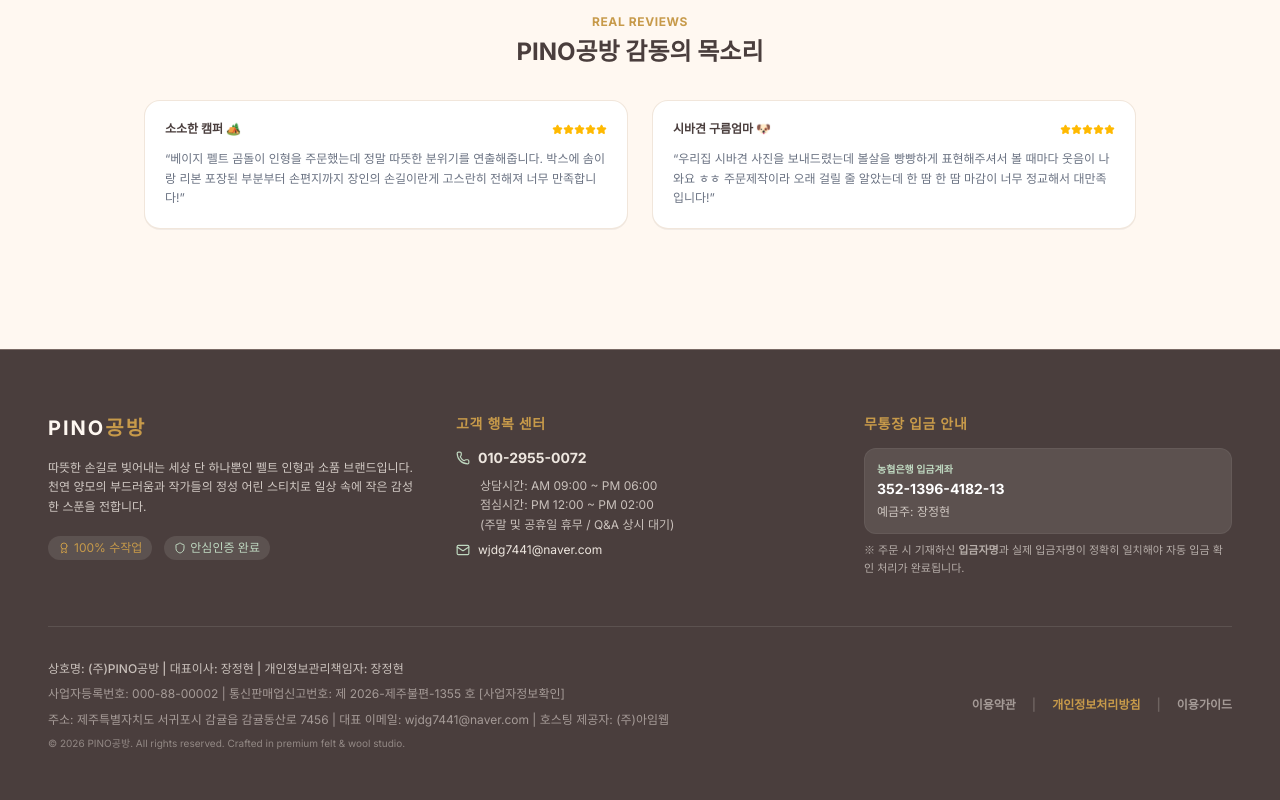
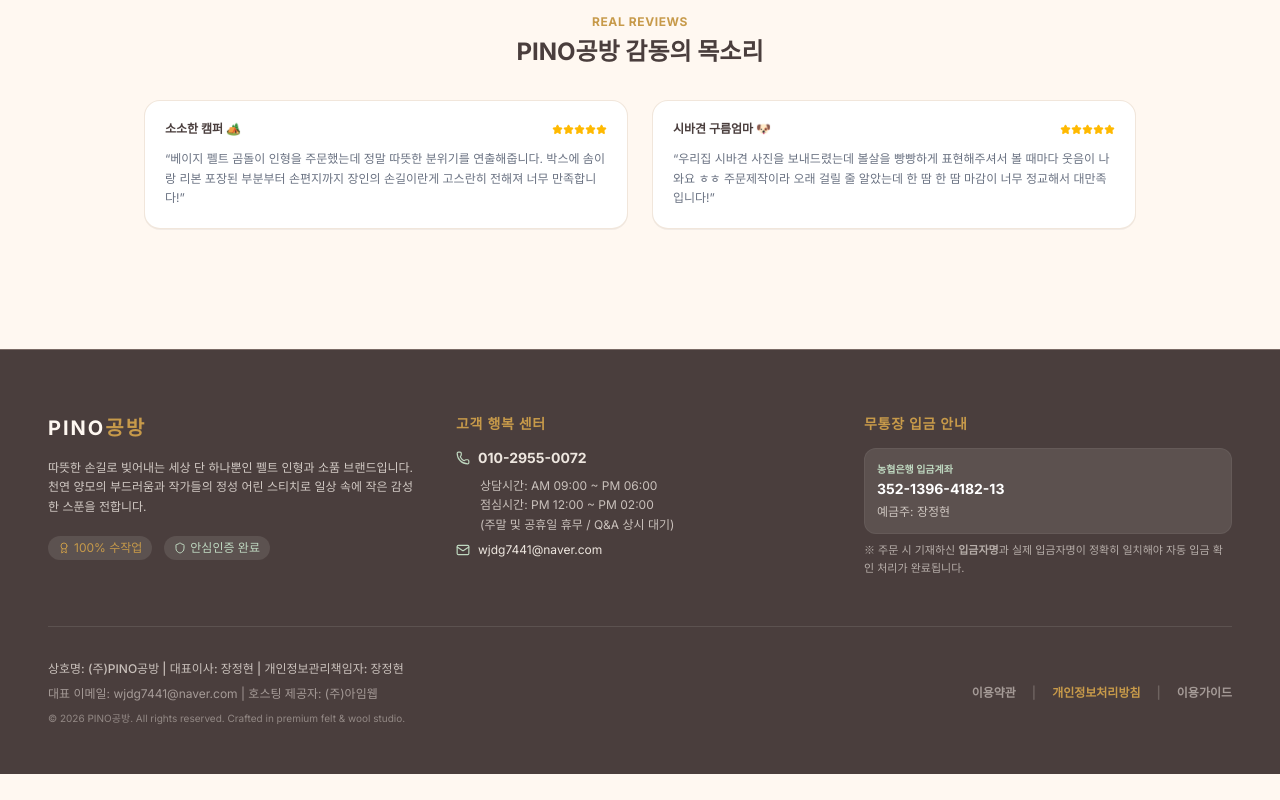
Before and after one commit to ljh200048/PINO-, a React (Vite) app: page / in a window 1280 px wide. Shown: the part 1963-2763 px from the top of the page. After the commit the page ends 2737 px from the top, so only its background shows below. Built offline with nearby package versions, Linux system fonts and the light colour scheme; no server answers; the database is empty; a web font is replaced by a local one.

Commit message:
chore: remove unused site verification and business info
Remove outdated Naver site verification and placeholder business registration details from the header and footer to maintain accurate store information.

```diff
--- a/index.html
+++ b/index.html
@@ -4,8 +4,6 @@
     <meta charset="UTF-8" />
     <meta name="viewport" content="width=device-width, initial-scale=1.0" />
     <meta name="google-site-verification" content="XXYzKW1Tuk24IieCops8DAm5gD6Vm-N_knOfPEEb5hw" />
-    <meta name="naver-site-verification" content="6597662eeb1f5a9c218f050007264e42209b72b3" />
-
     <title>PINO 공방</title>
     <meta name="description" content="PINO공방은 천연 메리노 양모를 사용해 한 땀 한 땀 수작업으로 만드는 양모 펠트 인형, 키링, DIY 키트와 감성 핸드메이드 소품을 제작하는 공방입니다." />
     <link rel="canonical" href="https://pinostore.shop" />
--- a/src/components/Footer.tsx
+++ b/src/components/Footer.tsx
@@ -69,8 +69,7 @@
         <div className="pt-8 text-xs text-[#FFF8F1]/50 flex flex-col md:flex-row md:justify-between md:items-center gap-6">
           <div className="space-y-1.5 leading-relaxed">
             <p className="font-medium text-[#FFF8F1]/70">상호명: (주)PINO공방 | 대표이사: 장정현 | 개인정보관리책임자: 장정현</p>
-            <p>사업자등록번호: 000-88-00002 | 통신판매업신고번호: 제 2026-제주불편-1355 호 [사업자정보확인]</p>
-            <p>주소: 제주특별자치도 서귀포시 감귤읍 감귤동산로 7456 | 대표 이메일: wjdg7441@naver.com | 호스팅 제공자: (주)아임웹</p>
+            <p>대표 이메일: wjdg7441@naver.com | 호스팅 제공자: (주)아임웹</p>
             <p className="text-[10px] text-[#FFF8F1]/40 mt-1">© 2026 PINO공방. All rights reserved. Crafted in premium felt & wool studio.</p>
           </div>
 
```
